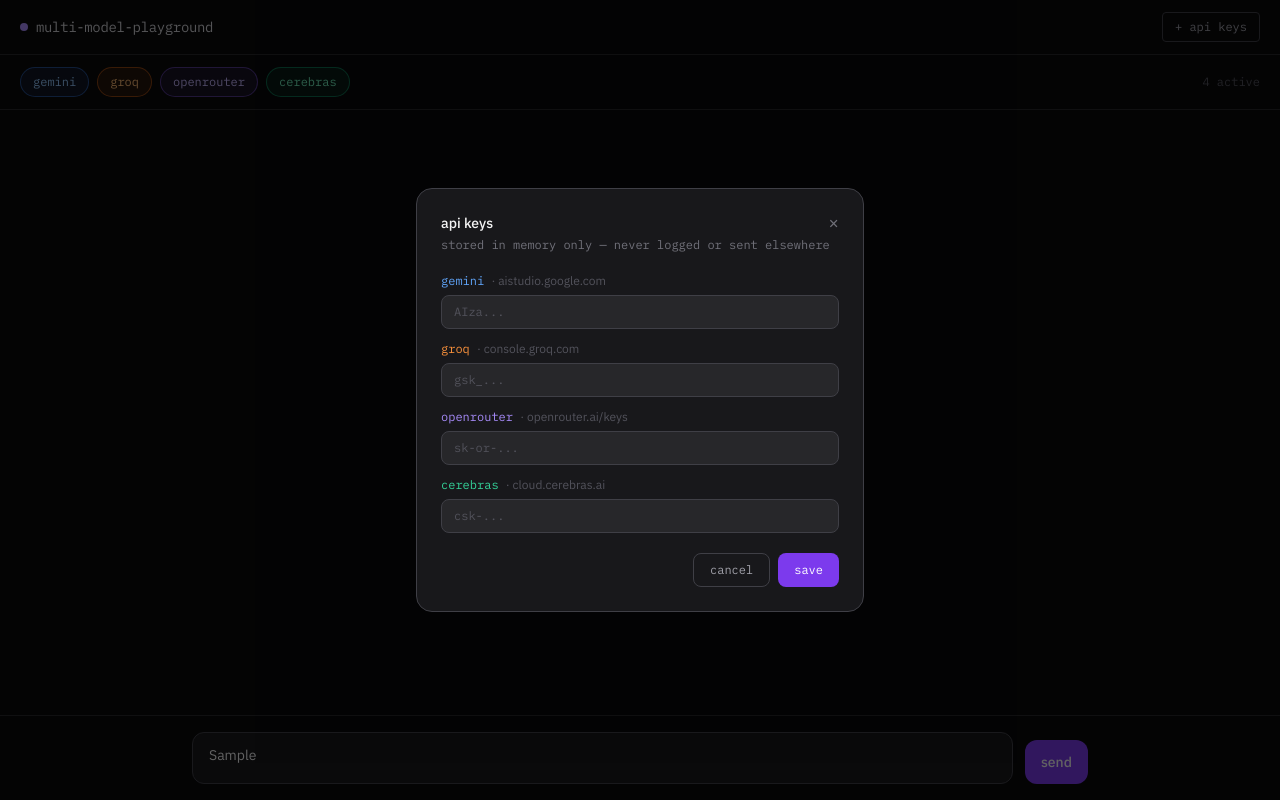
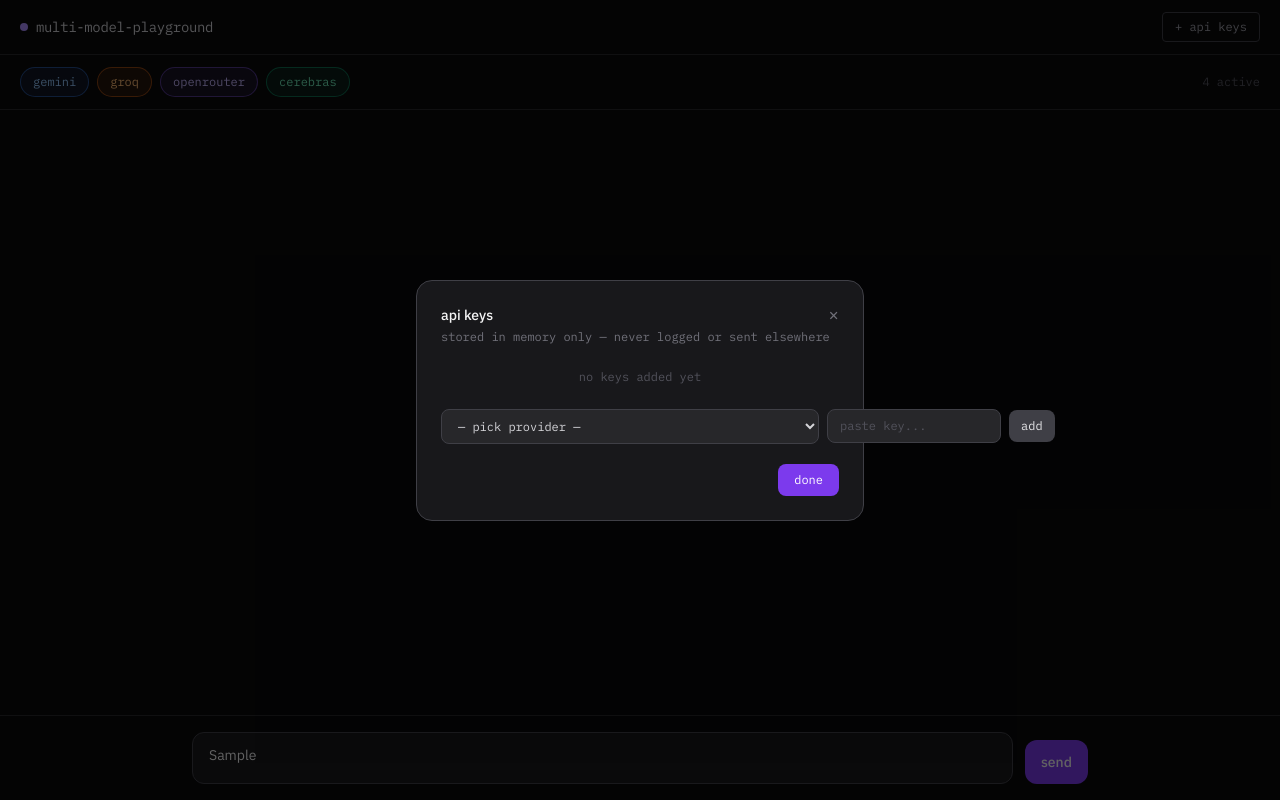
Before and after one commit to sujanamht/bot-playground, a plain HTML site: page playground.html in a window 1280 px wide. Both pictures are taken after typing "Sample" into the empty fields and a click on the button "+ api keys". Drawn offline with nearby package versions, Linux system fonts and the light colour scheme.

Commit message:
playground page updated

```diff
--- a/playground.html
+++ b/playground.html
@@ -72,52 +72,74 @@
   <!-- API Key Modal -->
   <div id="key-modal" class="hidden fixed inset-0 bg-black/60 z-50 flex items-center justify-center px-4">
     <div class="bg-zinc-900 border border-zinc-700 rounded-2xl p-6 w-full max-w-md">
+
       <div class="flex justify-between items-center mb-1">
         <h2 class="font-medium text-sm">api keys</h2>
-        <button onclick="document.getElementById('key-modal').classList.add('hidden')" class="text-zinc-500 hover:text-zinc-300 text-lg leading-none">&times;</button>
+        <button onclick="closeKeyModal()" class="text-zinc-500 hover:text-zinc-300 text-lg leading-none">&times;</button>
       </div>
-      <p class="mono text-xs text-zinc-500 mb-5">stored in memory only — never logged or sent elsewhere</p>
+      <p class="mono text-xs text-zinc-500 mb-4">stored in memory only — never logged or sent elsewhere</p>
 
-      <div class="flex flex-col gap-3">
-        <div>
-          <label class="mono text-xs text-blue-400 block mb-1.5">gemini <span class="text-zinc-600">· aistudio.google.com</span></label>
-          <input id="key-gemini" type="password" placeholder="AIza..."
-            class="w-full mono text-xs bg-zinc-800 border border-zinc-700 rounded-lg px-3 py-2 text-zinc-200 placeholder-zinc-600 focus:outline-none focus:border-zinc-500" />
-        </div>
-        <div>
-          <label class="mono text-xs text-orange-400 block mb-1.5">groq <span class="text-zinc-600">· console.groq.com</span></label>
-          <input id="key-groq" type="password" placeholder="gsk_..."
-            class="w-full mono text-xs bg-zinc-800 border border-zinc-700 rounded-lg px-3 py-2 text-zinc-200 placeholder-zinc-600 focus:outline-none focus:border-zinc-500" />
-        </div>
-        <div>
-          <label class="mono text-xs text-violet-400 block mb-1.5">openrouter <span class="text-zinc-600">· openrouter.ai/keys</span></label>
-          <input id="key-openrouter" type="password" placeholder="sk-or-..."
-            class="w-full mono text-xs bg-zinc-800 border border-zinc-700 rounded-lg px-3 py-2 text-zinc-200 placeholder-zinc-600 focus:outline-none focus:border-zinc-500" />
-        </div>
-        <div>
-          <label class="mono text-xs text-emerald-400 block mb-1.5">cerebras <span class="text-zinc-600">· cloud.cerebras.ai</span></label>
-          <input id="key-cerebras" type="password" placeholder="csk-..."
-            class="w-full mono text-xs bg-zinc-800 border border-zinc-700 rounded-lg px-3 py-2 text-zinc-200 placeholder-zinc-600 focus:outline-none focus:border-zinc-500" />
-        </div>
+      <!-- Saved keys list -->
+      <div id="saved-keys-list" class="flex flex-col gap-2 mb-4"></div>
+
+      <!-- Add new key row -->
+      <div class="flex gap-2 items-center">
+        <select id="provider-select"
+          class="mono text-xs bg-zinc-800 border border-zinc-700 rounded-lg px-3 py-2 text-zinc-300 focus:outline-none focus:border-zinc-500 flex-shrink-0">
+          <option value="">— pick provider —</option>
+          <optgroup label="Chat / LLM">
+            <option value="gemini">Gemini · aistudio.google.com</option>
+            <option value="groq">Groq · console.groq.com</option>
+            <option value="openrouter">OpenRouter · openrouter.ai/keys</option>
+            <option value="cerebras">Cerebras · cloud.cerebras.ai</option>
+            <option value="openai">OpenAI · platform.openai.com</option>
+            <option value="anthropic">Anthropic / Claude · console.anthropic.com</option>
+            <option value="mistral">Mistral · console.mistral.ai</option>
+            <option value="cohere">Cohere · dashboard.cohere.com</option>
+            <option value="together">Together AI · api.together.xyz</option>
+            <option value="perplexity">Perplexity · perplexity.ai/settings/api</option>
+            <option value="grok">xAI / Grok · console.x.ai</option>
+          </optgroup>
+          <optgroup label="Data / News">
+            <option value="newsapi">NewsAPI · newsapi.org/account</option>
+          </optgroup>
+        </select>
+        <input id="new-key-input" type="password" placeholder="paste key..."
+          class="flex-1 mono text-xs bg-zinc-800 border border-zinc-700 rounded-lg px-3 py-2 text-zinc-200 placeholder-zinc-600 focus:outline-none focus:border-zinc-500"
+          onkeydown="if(event.key==='Enter') addKey()" />
+        <button onclick="addKey()"
+          class="mono text-xs px-3 py-2 rounded-lg bg-zinc-700 hover:bg-zinc-600 text-zinc-200 transition-colors flex-shrink-0">add</button>
       </div>
 
-      <div class="flex justify-end gap-2 mt-5">
-        <button onclick="document.getElementById('key-modal').classList.add('hidden')"
-          class="mono text-xs px-4 py-2 rounded-lg border border-zinc-700 text-zinc-400 hover:text-zinc-200 transition-colors">cancel</button>
-        <button onclick="saveKeys()"
-          class="mono text-xs px-4 py-2 rounded-lg bg-violet-600 hover:bg-violet-500 text-white transition-colors">save</button>
+      <div class="flex justify-end mt-5">
+        <button onclick="closeKeyModal()"
+          class="mono text-xs px-4 py-2 rounded-lg bg-violet-600 hover:bg-violet-500 text-white transition-colors">done</button>
       </div>
     </div>
   </div>
 
 <script>
-const keys = { gemini:'', groq:'', openrouter:'', cerebras:'' };
+const keys = {};
 const active = { gemini:true, groq:true, openrouter:true, cerebras:true };
 const colors = {
-  gemini:     { label:'Gemini 2.5 Flash', dot:'bg-blue-400',    text:'text-blue-400',    ring:'border-blue-500/40' },
-  groq:       { label:'Groq Llama 70B',   dot:'bg-orange-400',  text:'text-orange-400',  ring:'border-orange-500/40' },
-  openrouter: { label:'OpenRouter',       dot:'bg-violet-400',  text:'text-violet-400',  ring:'border-violet-500/40' },
-  cerebras:   { label:'Cerebras Llama',   dot:'bg-emerald-400', text:'text-emerald-400', ring:'border-emerald-500/40' },
+  gemini:     { label:'Gemini 2.5 Flash',  dot:'bg-blue-400',    text:'text-blue-400',    ring:'border-blue-500/40' },
+  groq:       { label:'Groq Llama 70B',    dot:'bg-orange-400',  text:'text-orange-400',  ring:'border-orange-500/40' },
+  openrouter: { label:'OpenRouter',        dot:'bg-violet-400',  text:'text-violet-400',  ring:'border-violet-500/40' },
+  cerebras:   { label:'Cerebras Llama',    dot:'bg-emerald-400', text:'text-emerald-400', ring:'border-emerald-500/40' },
+  openai:     { label:'OpenAI GPT-4o',     dot:'bg-green-400',   text:'text-green-400',   ring:'border-green-500/40' },
+  anthropic:  { label:'Claude 3.5 Sonnet', dot:'bg-amber-400',   text:'text-amber-400',   ring:'border-amber-500/40' },
+  mistral:    { label:'Mistral Large',     dot:'bg-rose-400',    text:'text-rose-400',    ring:'border-rose-500/40' },
+  cohere:     { label:'Cohere Command R',  dot:'bg-cyan-400',    text:'text-cyan-400',    ring:'border-cyan-500/40' },
+  together:   { label:'Together AI',       dot:'bg-pink-400',    text:'text-pink-400',    ring:'border-pink-500/40' },
+  perplexity: { label:'Perplexity',        dot:'bg-sky-400',     text:'text-sky-400',     ring:'border-sky-500/40' },
+  grok:       { label:'xAI Grok',          dot:'bg-zinc-400',    text:'text-zinc-300',    ring:'border-zinc-500/40' },
+  newsapi:    { label:'NewsAPI',           dot:'bg-lime-400',    text:'text-lime-400',    ring:'border-lime-500/40' },
+};
+
+const providerLabels = {
+  gemini:'Gemini', groq:'Groq', openrouter:'OpenRouter', cerebras:'Cerebras',
+  openai:'OpenAI', anthropic:'Anthropic', mistral:'Mistral', cohere:'Cohere',
+  together:'Together AI', perplexity:'Perplexity', grok:'xAI / Grok', newsapi:'NewsAPI'
 };
 
 function toggleModel(id) {
@@ -128,12 +150,50 @@ function toggleModel(id) {
   document.getElementById('active-label').textContent = count + ' active';
 }
 
-function saveKeys() {
-  ['gemini','groq','openrouter','cerebras'].forEach(id => {
-    keys[id] = document.getElementById('key-' + id).value.trim();
-  });
+function addKey() {
+  const provider = document.getElementById('provider-select').value;
+  const val = document.getElementById('new-key-input').value.trim();
+  if (!provider || !val) return;
+  keys[provider] = val;
+  document.getElementById('new-key-input').value = '';
+  document.getElementById('provider-select').value = '';
+  renderSavedKeys();
+}
+
+function removeKey(provider) {
+  delete keys[provider];
+  renderSavedKeys();
+}
+
+function renderSavedKeys() {
+  const list = document.getElementById('saved-keys-list');
+  const saved = Object.keys(keys).filter(k => keys[k]);
+  if (saved.length === 0) {
+    list.innerHTML = '<p class="mono text-xs text-zinc-600 text-center py-2">no keys added yet</p>';
+    return;
+  }
+  list.innerHTML = saved.map(id => {
+    const c = colors[id] || {};
+    const label = providerLabels[id] || id;
+    const masked = keys[id].slice(0,6) + '••••••••';
+    return `<div class="flex items-center gap-2 bg-zinc-800 rounded-lg px-3 py-2">
+      <div class="w-1.5 h-1.5 rounded-full ${c.dot || 'bg-zinc-400'} flex-shrink-0"></div>
+      <span class="mono text-xs ${c.text || 'text-zinc-300'} flex-shrink-0">${label}</span>
+      <span class="mono text-xs text-zinc-600 flex-1 truncate">${masked}</span>
+      <button onclick="removeKey('${id}')" class="mono text-xs text-zinc-600 hover:text-red-400 transition-colors flex-shrink-0">remove</button>
+    </div>`;
+  }).join('');
+}
+
+function closeKeyModal() {
   document.getElementById('key-modal').classList.add('hidden');
 }
+
+document.getElementById('key-modal').addEventListener('click', function(e) {
+  if (e.target === this) closeKeyModal();
+});
+
+renderSavedKeys();
 
 function usePrompt(text) {
   document.getElementById('prompt').value = text;
```
Also changed, not shown: 1 other file.
